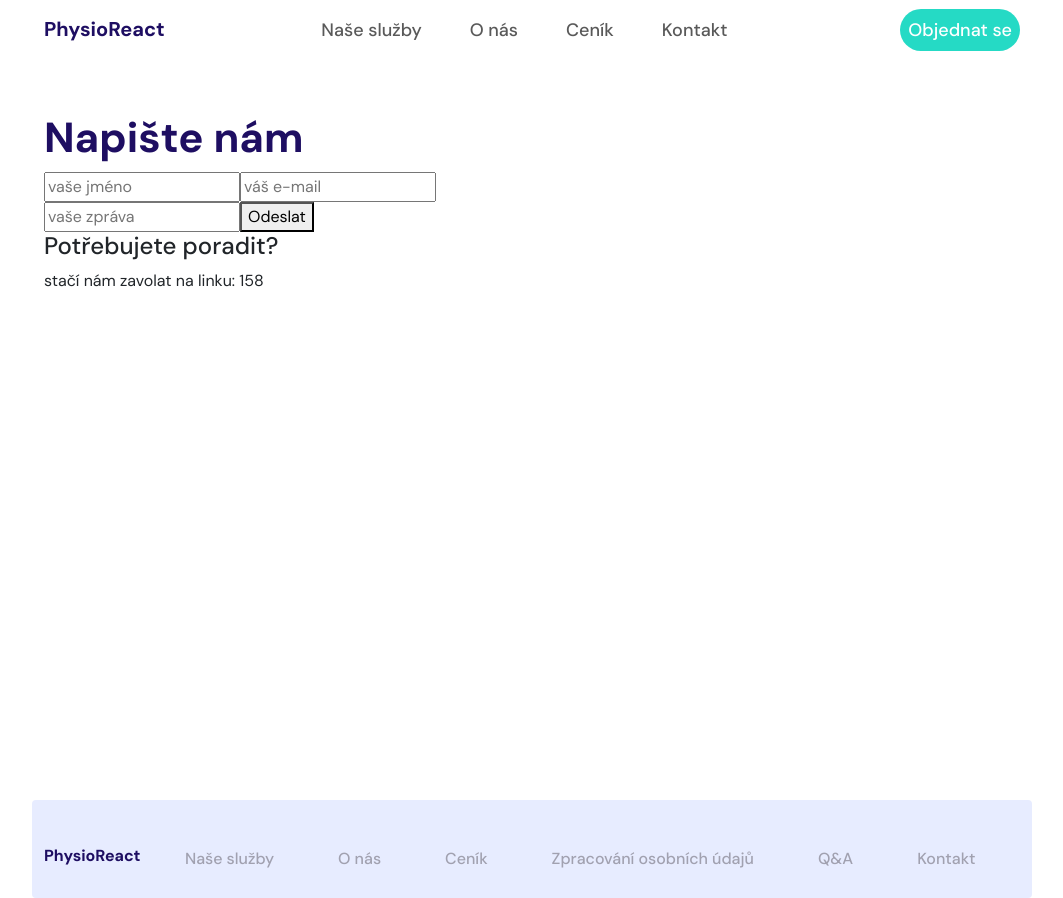
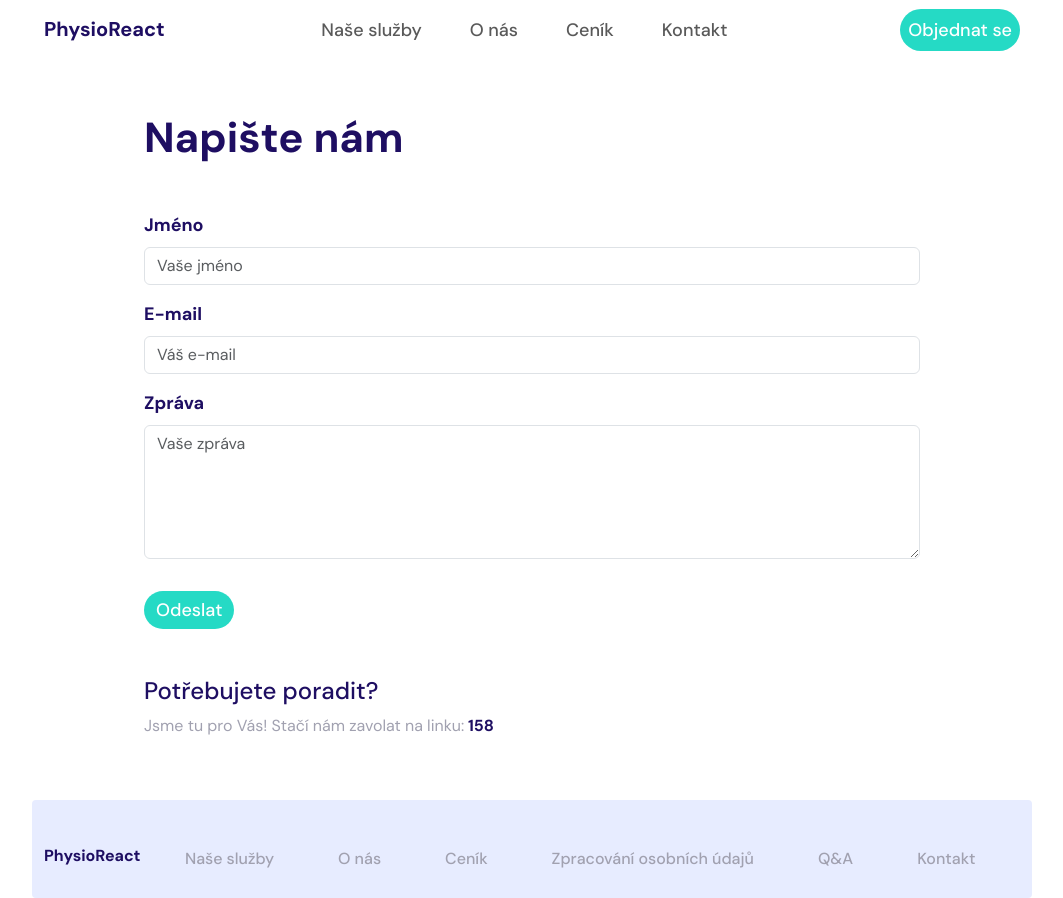
Before and after one commit to iStwer/team-project-and-BE, a React (Create React App) app: page /contact in a window 1280 px wide. Shown: the whole page, without its empty margins (108-1171 px from the left). Built offline with nearby package versions, Linux system fonts and the light colour scheme.

Commit message:
booking&contact form styling

```diff
--- /dev/null
+++ b/src/pages/booking-form/BookingForm.css
@@ -0,0 +1,9 @@
+.form-container {
+  max-width: 800px;
+}
+
+.form-label {
+  color: var(--heading-color);
+  font-weight: 700;
+  font-size: 18px;
+}
--- a/src/pages/booking-form/BookingForm.tsx
+++ b/src/pages/booking-form/BookingForm.tsx
@@ -1,24 +1,68 @@
-import { Container } from 'react-bootstrap';
+import { Container, Form, Button } from 'react-bootstrap';
+import './BookingForm.css';
 
 export const BookingForm = () => {
   return (
-    <Container className='mt-5'>
+    <Container className='mt-5 form-container'>
       <h1>Objednat se</h1>
-      <form>
-        <input type='text' placeholder='Křestní jméno' />
-        <input type='text' placeholder='Příjmení' />
+      <Form className='mt-5'>
+        <Form.Group className='mb-3'>
+          <Form.Label htmlFor='name'>Křestní jméno</Form.Label>
+          <Form.Control type='text' placeholder='Křestní jméno' id='name' />
+        </Form.Group>
 
-        <div>
-          <label htmlFor='sluzby'>Vyberte službu:</label>
-          <select name='sluzby' id='sluzby'>
-            <option value='blabla'>sluzba 1</option>
-            <option value='blabla'>sluzba 2</option>
-            <option value='blabla'>sluzba 3</option>
-          </select>
-        </div>
+        <Form.Group className='mb-3'>
+          <Form.Label htmlFor='surname'>Příjmení</Form.Label>
+          <Form.Control type='text' placeholder='Příjmení' id='surname' />
+        </Form.Group>
 
-        <input type='date' />
-      </form>
+        <Form.Group className='mb-3'>
+          <Form.Label htmlFor='email'>E-mail</Form.Label>
+          <Form.Control
+            type='email'
+            placeholder='E-mailová adresa'
+            id='email'
+          />
+          <Form.Text className='text-muted'>
+            Váš e-mail nebudeme s nikým sdílet.
+          </Form.Text>
+        </Form.Group>
+
+        <Form.Group className='mb-3'>
+          <Form.Label htmlFor='telephone'>Telefonní číslo</Form.Label>
+          <Form.Control
+            type='tel'
+            placeholder='Telefonní číslo'
+            id='telephone'
+          />
+          <Form.Text className='text-muted'>
+            Vaše telefonní číslo nebudeme s nikým sdílet.
+          </Form.Text>
+        </Form.Group>
+
+        <Form.Group className='mb-3'>
+          <Form.Label htmlFor='sluzby'>Vyberte službu:</Form.Label>
+          <Form.Control as='select' id='sluzby'>
+            <option value='service1'>sluzba 1</option>
+            <option value='service2'>sluzba 2</option>
+            <option value='service3'>sluzba 3</option>
+          </Form.Control>
+        </Form.Group>
+
+        <Form.Group className='mb-3'>
+          <Form.Label htmlFor='date'>Vyberte termín:</Form.Label>
+          <Form.Control type='date' id='date' />
+        </Form.Group>
+
+        <Form.Group className='mb-3'>
+          <Form.Label htmlFor='date'>Vyberte čas návštěvy:</Form.Label>
+          <Form.Control type='time' id='time' />
+        </Form.Group>
+
+        <Button type='submit' className='action-btn mt-3 mb-5'>
+          Objednat se
+        </Button>
+      </Form>
     </Container>
   );
 };
--- /dev/null
+++ b/src/pages/contact/Contact.css
@@ -0,0 +1,16 @@
+.form-container {
+  max-width: 800px;
+}
+
+.contact-question {
+  color: var(--heading-color);
+}
+
+.contact-text {
+  color: var(--text-color);
+}
+
+.contact-phone {
+  color: var(--heading-color);
+  font-weight: 700;
+}
--- a/src/pages/contact/Contact.tsx
+++ b/src/pages/contact/Contact.tsx
@@ -1,5 +1,6 @@
-import { Container } from 'react-bootstrap';
+import { Container, Button, Form } from 'react-bootstrap';
 import { useState, ChangeEvent, FormEvent } from 'react';
+import './Contact.css';
 
 interface FormInputData {
   name: string;
@@ -28,38 +29,55 @@ export const Contact = () => {
   };
 
   return (
-    <Container className='mt-5'>
+    <Container className='mt-5 form-container'>
       <h1>Napište nám</h1>
-      <section>
-        <form onSubmit={handleSubmit}>
-          <div>
-            <input
+
+      <Form onSubmit={handleSubmit} className='mt-5'>
+        <Form.Group className='mb-3'>
+          <Form.Label htmlFor='contact-name'>Jméno</Form.Label>
+          <Form.Control
             type='text'
             name='name'
-              placeholder='vaše jméno'
+            id='contact-name'
+            placeholder='Vaše jméno'
             onChange={handleChange}
           />
-            <input
+        </Form.Group>
+        <Form.Group className='mb-3'>
+          <Form.Label htmlFor='contact-email'>E-mail</Form.Label>
+          <Form.Control
             type='text'
             name='email'
-              placeholder='váš e-mail'
+            id='contact-email'
+            placeholder='Váš e-mail'
             onChange={handleChange}
           />
-          </div>
-          <input
-            type='text'
+        </Form.Group>
+
+        <Form.Group className='mb-3'>
+          <Form.Label htmlFor='your-message'>Zpráva</Form.Label>
+          <Form.Control
+            as='textarea'
             id='your-message'
             name='message'
-            placeholder='vaše zpráva'
+            placeholder='Vaše zpráva'
+            className='your-message'
+            rows={5}
             onChange={handleChange}
           />
-          <button type='submit'>Odeslat</button>
-        </form>
+        </Form.Group>
+
+        <Button type='submit' className='action-btn mt-3 mb-5'>
+          Odeslat
+        </Button>
+      </Form>
       <div>
-          <h4>Potřebujete poradit?</h4>
-          <p>stačí nám zavolat na linku: 158</p>
+        <h4 className='contact-question'>Potřebujete poradit?</h4>
+        <p className='contact-text'>
+          Jsme tu pro Vás! Stačí nám zavolat na linku:
+          <span className='contact-phone'> 158</span>
+        </p>
       </div>
-      </section>
     </Container>
   );
 };
```
Lines whose indentation alone changed are shown as unchanged.
